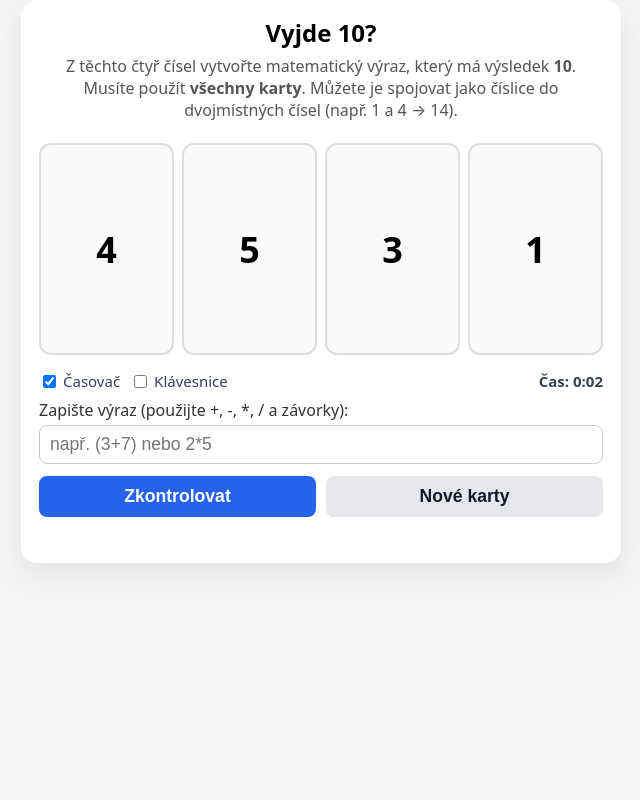
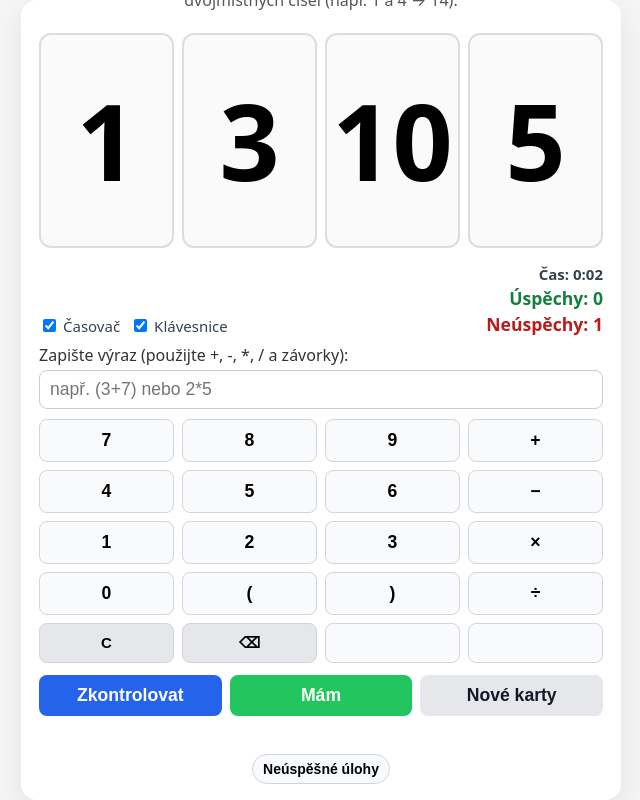
Before and after one commit to bohata-droid/Desitka, a plain HTML site: page index.html in a window 1280 px wide. Both pictures are taken after a click on the button "Nové karty". Shown: the whole page, without its empty margins (319-959 px from the left). Drawn offline with Linux system fonts and the light colour scheme.

Commit message:
počítadla, velká čísla

```diff
--- a/index.html
+++ b/index.html
@@ -14,7 +14,7 @@ body {
       align-items: flex-start;       /* nahoře */
       height: 100vh;                 /* přesně výška okna */
       width: 100vw;                  /* přesně šířka okna */
-  overflow: hidden;              /* nic mimo nezaškodí */
+      overflow: hidden;              /* nic nevyteče ven */
       margin: 0;
       padding: 0;
     }
@@ -29,15 +29,14 @@ body {
 
       width: min(600px, 95vw);       /* přizpůsobení šířce okna */
       height: auto;
+      max-height: 100vh;             /* nikdy nepřesáhne výšku okna */
 
-  max-height: 100vh;             /* nikdy nepřesahuje výšku okna */
-  overflow-y: auto;              /* pokud je okno malé, scroll uvnitř */
+      overflow-y: auto;              /* pokud je okno malé, scrolluje se jen uvnitř hry */
 
       display: flex;
       flex-direction: column;
       box-sizing: border-box;
     }
-
 
     /* === NADPISY === */
 
@@ -55,7 +54,6 @@ h1 {
       font-size: clamp(13px, 2vh, 16px);
       text-align: center;
     }
-
 
     /* === KARTY === */
 
@@ -78,8 +76,8 @@ h1 {
       border-radius: 12px;
       border: 2px solid #ddd;
 
-  font-size: clamp(22px, 8vh, 36px);
-  font-weight: bold;
+      font-size: 60px;       /* výchozí, pak se přepočítá v JS */
+      font-weight: 700;
 
       display: flex;
       justify-content: center;
@@ -87,8 +85,8 @@ h1 {
 
       aspect-ratio: 2.2 / 3.5;        /* karta na výšku */
       padding: 0;
+      box-sizing: border-box;
     }
-
 
     /* === OVERLAY PŘI ÚSPĚCHU === */
 
@@ -118,13 +116,12 @@ h1 {
       opacity: 0.9;
     }
 
-
-/* === TIMER + PŘEPÍNAČE === */
+    /* === TIMER + ÚSPĚCHY + PŘEPÍNAČE === */
 
     .timer-row {
       display: flex;
       justify-content: space-between;
-  align-items: center;
+      align-items: flex-end;
       margin-bottom: 8px;
       font-size: clamp(12px, 2vh, 15px);
       color: #374151;
@@ -150,10 +147,27 @@ h1 {
       cursor: pointer;
     }
 
+    .timer-right {
+      display: flex;
+      flex-direction: column;
+      align-items: flex-end;
+      gap: 2px;
+    }
+
     .timer-display {
       font-weight: 600;
     }
 
+    .success-display,
+    .failure-display {
+      font-weight: 600;
+      font-size: clamp(14px, 2.2vh, 18px);  /* stejné jako tlačítka */
+      color: #15803d;
+    }
+
+    .failure-display {
+      color: #b91c1c;
+    }
 
     /* === VSTUPNÍ POLE === */
 
@@ -174,7 +188,6 @@ input[type="text"] {
       box-sizing: border-box;
       flex: 0 0 auto;
     }
-
 
     /* === KLÁVESNICE === */
 
@@ -204,12 +217,11 @@ input[type="text"] {
       font-size: clamp(12px, 2vh, 15px);
     }
 
-
     /* === TLAČÍTKA === */
 
     .buttons {
       display: flex;
-  gap: 10px;
+      gap: 8px;
       margin-top: 12px;
       flex: 0 0 auto;
     }
@@ -229,13 +241,15 @@ button.check {
       color: white;
     }
 
+    button.have {
+      background: #22c55e;
+      color: white;
+    }
+
     button.new {
       background: #e5e7eb;
       color: #111827;
     }
-
-
-/* === INFORMACE / CHYBY === */
 
     .message {
       margin-top: 10px;
@@ -253,6 +267,16 @@ button.new {
       color: #dc2626;
     }
 
+    .show-failed {
+      margin-top: 8px;
+      align-self: center;
+      padding: 6px 10px;
+      border-radius: 999px;
+      border: 1px solid #d1d5db;
+      background: #f9fafb;
+      cursor: pointer;
+      font-size: clamp(12px, 2vh, 14px);
+    }
   </style>
 </head>
 <body>
@@ -275,7 +299,7 @@ button.new {
       </div>
     </div>
 
-    <!-- časovač a přepínače -->
+    <!-- časovač, přepínače a počitadla -->
     <div class="timer-row">
       <div class="timer-left">
         <label class="toggle">
@@ -283,11 +307,15 @@ button.new {
           <span>Časovač</span>
         </label>
         <label class="toggle">
-          <input type="checkbox" id="keypadToggle" unchecked>
+          <input type="checkbox" id="keypadToggle" checked>
           <span>Klávesnice</span>
         </label>
       </div>
+      <div class="timer-right">
         <div class="timer-display" id="timerDisplay">Čas: 0:00</div>
+        <div class="success-display" id="successDisplay">Úspěchy: 0</div>
+        <div class="failure-display" id="failureDisplay">Neúspěchy: 0</div>
+      </div>
     </div>
 
     <label for="expression">
@@ -330,16 +358,19 @@ button.new {
 
     <div class="buttons">
       <button class="check" id="checkBtn">Zkontrolovat</button>
+      <button class="have" id="haveBtn">Mám</button>
       <button class="new" id="newCardsBtn">Nové karty</button>
     </div>
 
     <div class="message" id="message"></div>
+
+    <button class="show-failed" id="showFailedBtn">Neúspěšné úlohy</button>
   </div>
 
   <script>
     let currentCards = [];
 
-    // proměnné pro časovač
+    // časovač
     let timerEnabled = true;
     let timerInterval = null;
     let startTime = null;
@@ -347,7 +378,14 @@ button.new {
     // klávesnice
     let keypadEnabled = true;
 
-    // Vygeneruje 4 náhodná čísla 1–10
+    // počitadla
+    let successCount = 0;
+    let failureCount = 0;
+    let roundSolved = false;          // jestli byla aktuální úloha úspěšně vyřešena („správně“ nebo „mám“)
+    let failedPuzzles = [];           // pole čtveřic nevyřešených úloh
+
+    // ===== GENEROVÁNÍ KARET =====
+
     function generateCards() {
       currentCards = [];
       for (let i = 0; i < 4; i++) {
@@ -357,11 +395,11 @@ button.new {
       renderCards();
       clearResult();
 
-      // vymazat vstup při nových kartách
       const input = document.getElementById('expression');
       input.value = '';
 
       hideSuccessOverlay();
+      roundSolved = false;           // nová úloha, zatím nevyřešená
       resetTimerForNewRound();
     }
 
@@ -374,7 +412,73 @@ button.new {
         div.textContent = num;
         cardsDiv.appendChild(div);
       });
+
+      // Po vykreslení přepočítáme velikost čísel na kartách
+      requestAnimationFrame(fitCardFonts);
     }
+
+    // ===== DYNAMICKÉ ZVĚTŠENÍ ČÍSEL NA KARTÁCH =====
+    // Najdeme největší font-size, která se vejde do všech karet,
+    // a tu nastavíme všem (aby byla čísla stejně velká).
+
+    function fitCardFonts() {
+      const cards = document.querySelectorAll('.card');
+      if (!cards.length) return;
+
+      // vytvoříme testovací element mimo obrazovku
+      const test = document.createElement('div');
+      test.style.position = 'fixed';
+      test.style.left = '-9999px';
+      test.style.top = '-9999px';
+      test.style.whiteSpace = 'nowrap';
+      test.style.fontWeight = '700';
+      document.body.appendChild(test);
+
+      let maxFont = Infinity;
+
+      cards.forEach(card => {
+        const rect = card.getBoundingClientRect();
+        if (!rect.width || !rect.height) return;
+
+        const text = card.textContent.trim() || '0';
+
+        // velký start – 90 % výšky karty
+        let font = rect.height * 0.9;
+
+        test.textContent = text;
+
+        // zmenšujeme, dokud se text nevejde
+        while (font > 5) {
+          test.style.fontSize = font + 'px';
+
+          if (
+            test.offsetWidth <= rect.width * 0.9 &&
+            test.offsetHeight <= rect.height * 0.9
+          ) {
+            break;
+          }
+
+          font -= 2;
+        }
+
+        maxFont = Math.min(maxFont, font);
+      });
+
+      if (!isFinite(maxFont) || maxFont <= 0) {
+        test.remove();
+        return;
+      }
+
+      cards.forEach(card => {
+        card.style.fontSize = maxFont + 'px';
+      });
+
+      test.remove();
+    }
+
+    window.addEventListener('resize', () => {
+      fitCardFonts();
+    });
 
     function clearResult() {
       const msg = document.getElementById('message');
@@ -432,7 +536,6 @@ button.new {
 
     // ===== POUŽITÍ KARET =====
 
-    // multiset počítadlo
     function getNumberCounts(nums) {
       const counts = {};
       nums.forEach(n => {
@@ -441,11 +544,6 @@ button.new {
       return counts;
     }
 
-    // Rekurzivně ověří, jestli lze čísla z výrazu složit ze všech karet.
-    // Karty musí být použity všechny (každá právě jednou).
-    // Karty lze:
-    //   - použít přímo jako číslo (např. karta 7 => číslo 7)
-    //   - nebo jako dvojici (d1, d2) z jednociferných karet 1..9 -> číslo 10*d1 + d2
     function canMatchNumbersWithCards(exprNumbers, cardCounts) {
       const nums = [...exprNumbers].sort((a, b) => b - a); // nejdřív větší
 
@@ -460,14 +558,14 @@ button.new {
 
         const target = nums[index];
 
-        // 1) pokus použít jednu kartu přesně rovnou cíli (např. karta 10 => číslo 10)
+        // 1) karta přímo jako číslo (např. 10 -> karta 10)
         if (counts[target] && counts[target] > 0) {
           counts[target]--;
           if (helper(index + 1, counts)) return true;
-          counts[target]++; // backtrack
+          counts[target]++; // zpět
         }
 
-        // 2) pokus složit dvojciferné číslo ze dvou jednociferných karet
+        // 2) složení dvojciferného čísla ze dvou jednociferných karet
         if (target >= 10 && target <= 99) {
           for (let d1 = 1; d1 <= 9; d1++) {
             for (let d2 = 1; d2 <= 9; d2++) {
@@ -482,7 +580,6 @@ button.new {
 
               if (helper(index + 1, counts)) return true;
 
-              // backtrack
               counts[d1] += need1;
               if (d1 !== d2) counts[d2] += 1;
             }
@@ -495,7 +592,6 @@ button.new {
       return helper(0, { ...cardCounts });
     }
 
-    // Zkontroluje, že hráč použil přesně všechny dostupné karty (včetně skládání dvojciferných čísel)
     function usesOnlyCards(expression) {
       const matches = expression.match(/\d+/g);
       if (!matches) return false;
@@ -506,7 +602,36 @@ button.new {
       return canMatchNumbersWithCards(exprNumbers, cardCounts);
     }
 
-    // ===== KONTROLA VÝRAZU =====
+    // ===== POČÍTADLA =====
+
+    function updateSuccessDisplay() {
+      const el = document.getElementById('successDisplay');
+      el.textContent = 'Úspěchy: ' + successCount;
+    }
+
+    function updateFailureDisplay() {
+      const el = document.getElementById('failureDisplay');
+      el.textContent = 'Neúspěchy: ' + failureCount;
+    }
+
+    function registerSuccess(showOverlay) {
+      successCount++;
+      roundSolved = true;
+      updateSuccessDisplay();
+
+      stopTimer();
+      updateTimerDisplay();
+
+      const msg = document.getElementById('message');
+      msg.className = 'message ok';
+
+      if (showOverlay) {
+        msg.textContent = '';
+        showSuccessOverlay();
+      } else {
+        msg.textContent = 'Pokus „mám“ byl zaznamenán jako úspěšný.';
+      }
+    }
 
     function showSuccessOverlay() {
       const overlay = document.getElementById('successOverlay');
@@ -517,6 +642,8 @@ button.new {
       const overlay = document.getElementById('successOverlay');
       overlay.style.display = 'none';
     }
+
+    // ===== KONTROLA VÝRAZU =====
 
     function checkExpression() {
       const input = document.getElementById('expression');
@@ -532,7 +659,6 @@ button.new {
         return;
       }
 
-      // Povolíme jen čísla, + - * /, závorky a mezery (bez desetinné tečky)
       const safeRegex = /^[0-9+\-*/()\s]+$/;
       if (!safeRegex.test(expr)) {
         msg.textContent = 'Výraz může obsahovat jen čísla, +, -, *, /, závorky a mezery.';
@@ -540,7 +666,6 @@ button.new {
         return;
       }
 
-      // Kontrola použití všech karet (včetně skládání)
       if (!usesOnlyCards(expr)) {
         msg.textContent = 'Musíte použít všechny karty (můžete je spojovat do dvojmístných čísel).';
         msg.classList.add('error');
@@ -565,15 +690,49 @@ button.new {
 
       const EPS = 1e-9;
       if (Math.abs(result - 10) < EPS) {
-        msg.classList.add('ok');
-        // zastavit časovač + nechat zobrazený finální čas
-        updateTimerDisplay();
-        stopTimer();
-        showSuccessOverlay();
+        // úspěch PŘESNÝM VÝRAZEM -> overlay se zobrazí
+        registerSuccess(true);
       } else {
         msg.textContent = 'Bohužel, výsledek je ' + result + ', ne 10.';
         msg.classList.add('error');
       }
+    }
+
+    // ===== TLAČÍTKO „Mám“ =====
+
+    function handleHaveClick() {
+      hideSuccessOverlay();
+      if (!roundSolved) {
+        registerSuccess(false); // bez zeleného okna přes karty
+      }
+    }
+
+    // ===== NOVÉ KARTY (počítání neúspěchů) =====
+
+    function handleNewCards() {
+      // Pokud aktuální úloha nebyla vyřešena (ani „mám“), počítá se jako neúspěch
+      if (!roundSolved && currentCards.length === 4) {
+        failureCount++;
+        updateFailureDisplay();
+        // uložíme si tuto čtveřici jako neúspěšnou
+        failedPuzzles.push([...currentCards]);
+      }
+      generateCards();
+    }
+
+    // ===== NEÚSPĚŠNÉ ÚLOHY =====
+
+    function showFailedPuzzles() {
+      if (!failedPuzzles.length) {
+        alert('Zatím žádné neúspěšné úlohy.');
+        return;
+      }
+
+      let lines = failedPuzzles.map((cards, idx) => {
+        return (idx + 1) + '. ' + cards.join(', ');
+      });
+
+      alert('Neúspěšné úlohy:\n\n' + lines.join('\n'));
     }
 
     // ===== KLÁVESNICE =====
@@ -618,7 +777,6 @@ button.new {
           stopTimer();
           startTime = null;
         } else {
-          // při zapnutí odstartujeme nové měření od aktuálního okamžiku
           startTimer();
         }
         updateTimerDisplay();
@@ -643,6 +801,8 @@ button.new {
       });
     }
 
+    // ===== START HRY =====
+
     function initGame() {
       initKeypad();
       initTimerToggle();
@@ -650,13 +810,18 @@ button.new {
       initSuccessOverlayClick();
 
       document.getElementById('checkBtn').addEventListener('click', checkExpression);
-      document.getElementById('newCardsBtn').addEventListener('click', generateCards);
+      document.getElementById('haveBtn').addEventListener('click', handleHaveClick);
+      document.getElementById('newCardsBtn').addEventListener('click', handleNewCards);
+      document.getElementById('showFailedBtn').addEventListener('click', showFailedPuzzles);
+
       document.getElementById('expression').addEventListener('keydown', (e) => {
         if (e.key === 'Enter') {
           checkExpression();
         }
       });
 
+      updateSuccessDisplay();
+      updateFailureDisplay();
       generateCards(); // první sada karet + start časovače
     }
 
```
Lines whose indentation alone changed are shown as unchanged.
